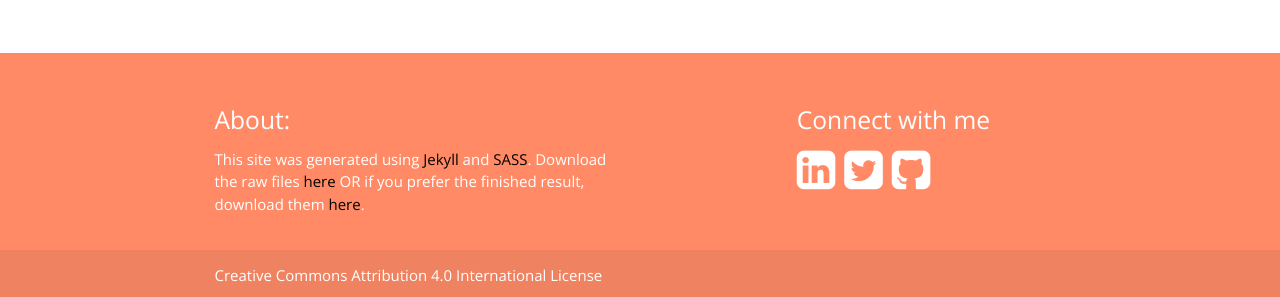
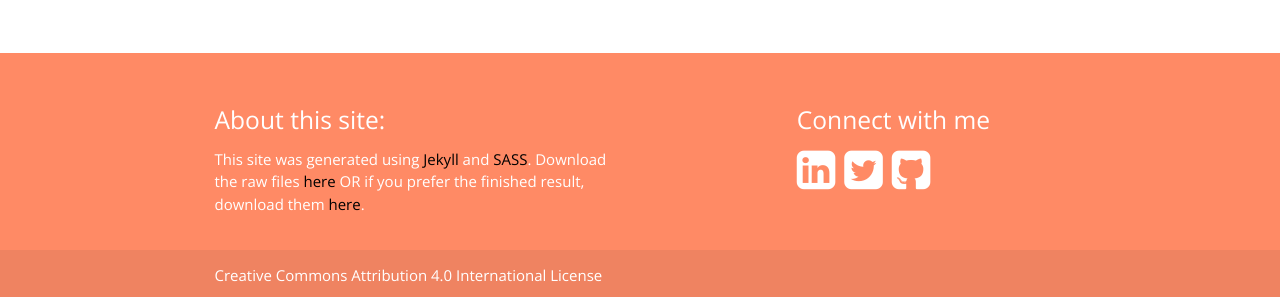
Before and after one commit to thegreyside/materialize_portfolio_jekyll, a Jekyll site: the page built from resume.html, in a window 1280 px wide and 900 px high, scrolled down 2268 px. Shown: the part 600-897 px from the top of the window. Built offline with Jekyll 4.4.1, drawn with Linux system fonts in a browser that asks for light colours; nearby versions of some CDN libraries.

Commit message:
edit footer

```diff
--- a/_includes/footer.html
+++ b/_includes/footer.html
@@ -2,7 +2,7 @@
 	<div class="container">
 		<div class="row">
 			<div class="col l6 s12">
-				<h5 class="white-text">About:</h5><p class="white-text">This site was generated using <a href="http://jekyllrb.com" class="black-text">Jekyll</a> and <a href="http://saas-lang.com" class="black-text">SASS</a>. Download the raw files <a href="{{ site.data.settings.github }}/materializecss_online_resume_jekyll" class="black-text"><strong>here</strong></a> OR if you prefer the finished result, download them <a href="{{ site.data.settings.github }}/thegreyside.github.io" class="black-text"><strong>here</strong></a>.</p>
+				<h5 class="white-text">About this site:</h5><p class="white-text">This site was generated using <a href="http://jekyllrb.com" class="black-text">Jekyll</a> and <a href="http://saas-lang.com" class="black-text">SASS</a>. Download the raw files <a href="{{ site.data.settings.github }}/materializecss_online_resume_jekyll" class="black-text"><strong>here</strong></a> OR if you prefer the finished result, download them <a href="{{ site.data.settings.github }}/thegreyside.github.io" class="black-text"><strong>here</strong></a>.</p>
 
 			</div>
 			<div class="col l4 offset-l2 s12">
```
